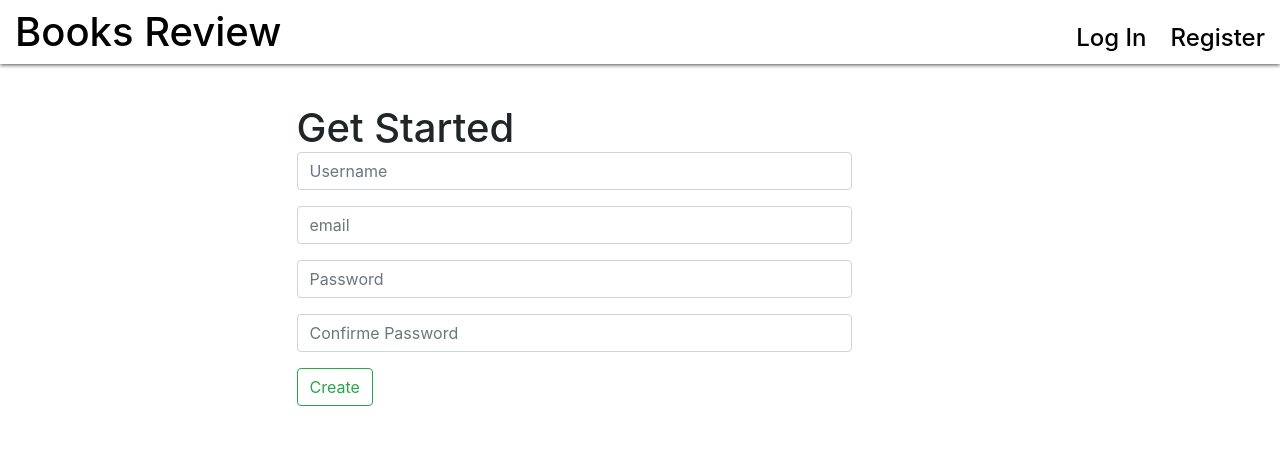
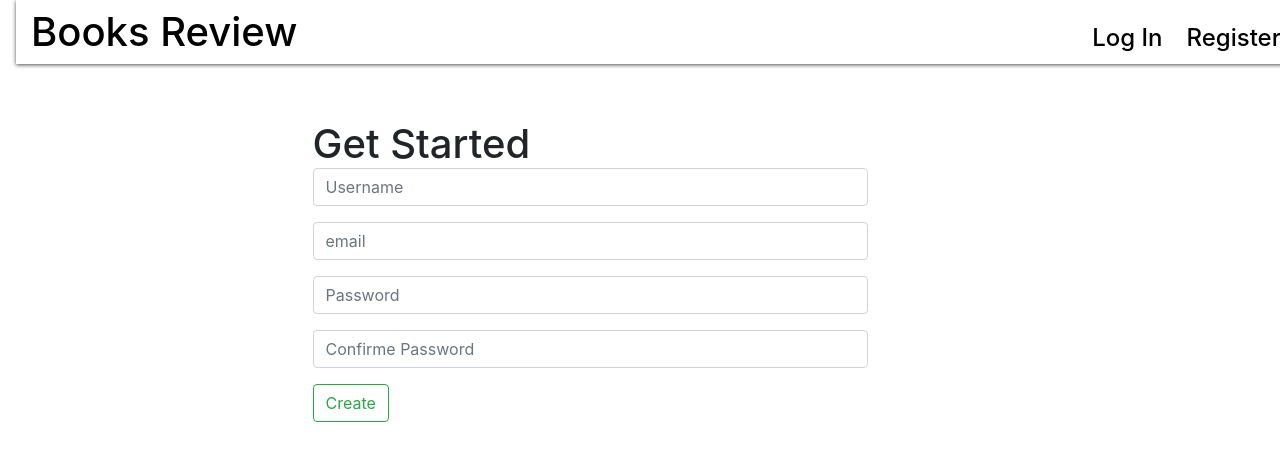
Before and after one commit to MotazBellah/books_review, a Flask app: page /register in a window 1280 px wide. Shown: the top 461 px of the page. Run offline with Flask 2, Linux system fonts and the light colour scheme; some libraries are stand-ins or nearby versions.

Commit message:
set the padding for the body

```diff
--- a/templates/layout.html
+++ b/templates/layout.html
@@ -13,6 +13,9 @@
     <title>{% block title %}{% endblock %}</title>
 
     <style media="screen">
+        body {
+            padding: 16px;
+        }
         .search {
             width: 80%;
             margin: 0 auto
```
